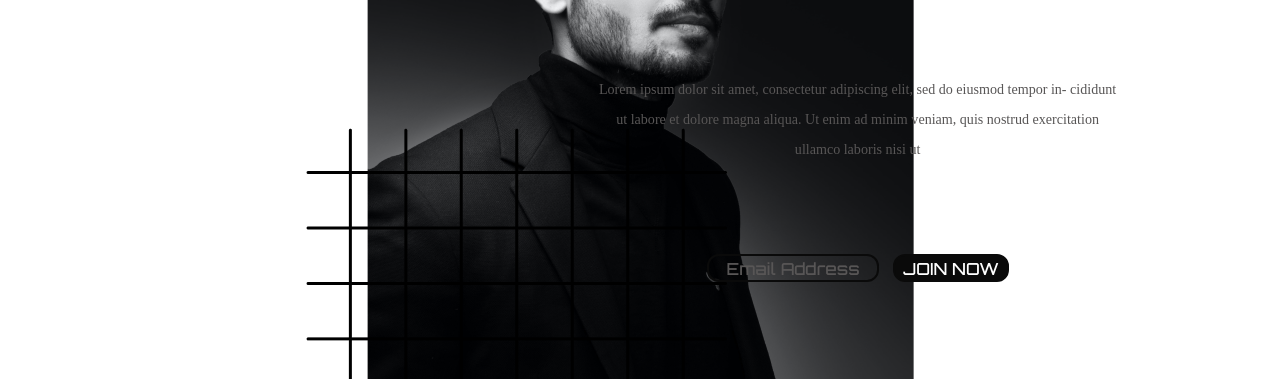
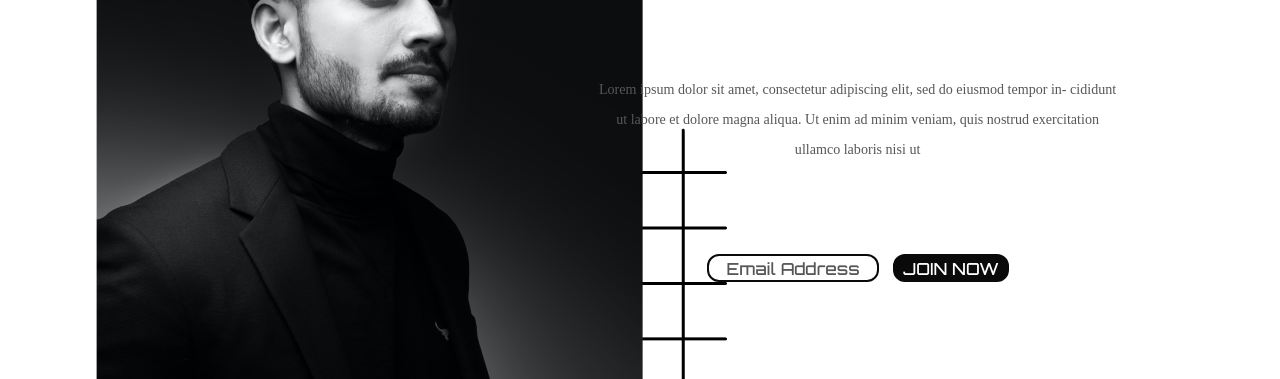
Before and after one commit to blackTiles/LIVE-CLASS-PROJECT-01, a plain HTML site: page index.html in a window 1280 px wide. Shown: the part 469-848 px from the top of the page. Drawn offline with Linux system fonts and the light colour scheme.

Commit message:
images path modify

```diff
--- a/style.css
+++ b/style.css
@@ -80,7 +80,7 @@
     margin-bottom: 100px;
 }
 
-img[src="/assets/Image.png"]{
+img[src="./images/Image.png"]{
     position: absolute;
     left: 0;
     top:50px;
```
